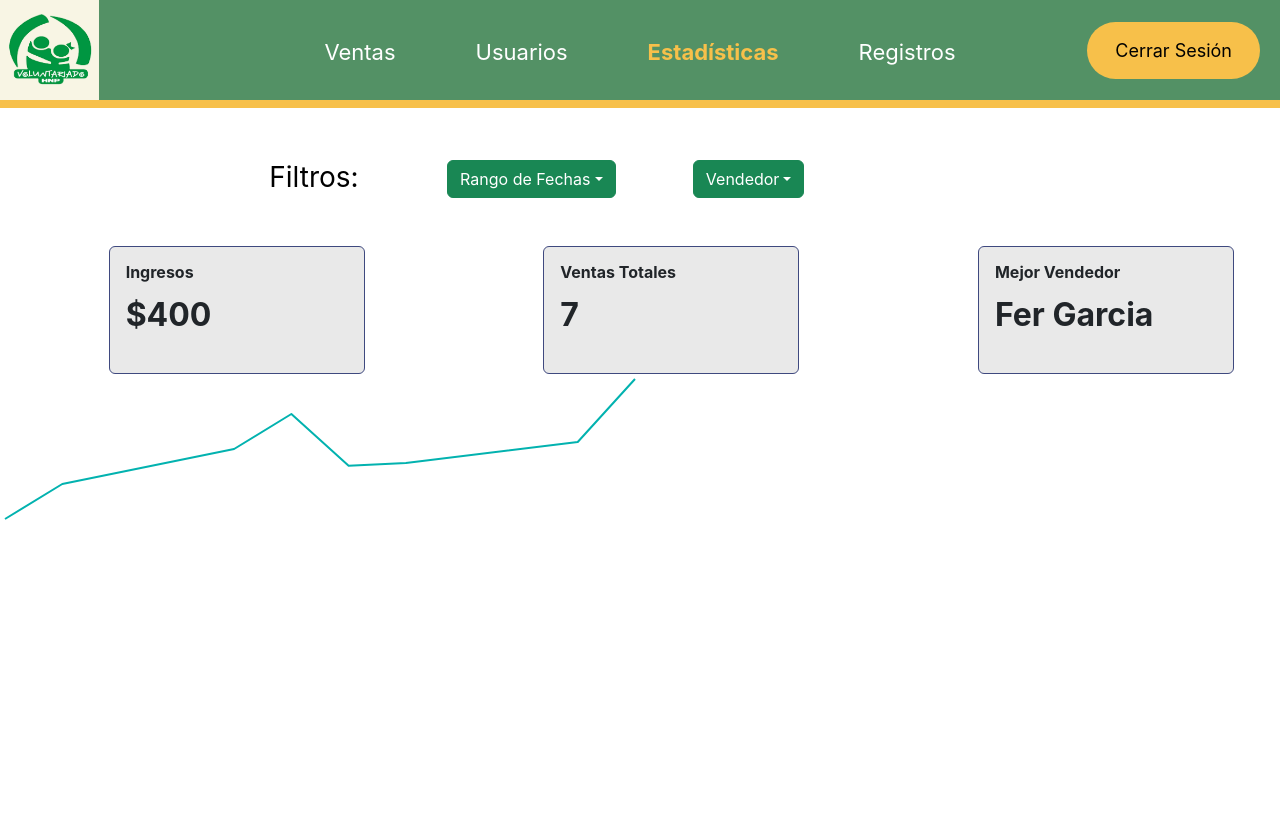
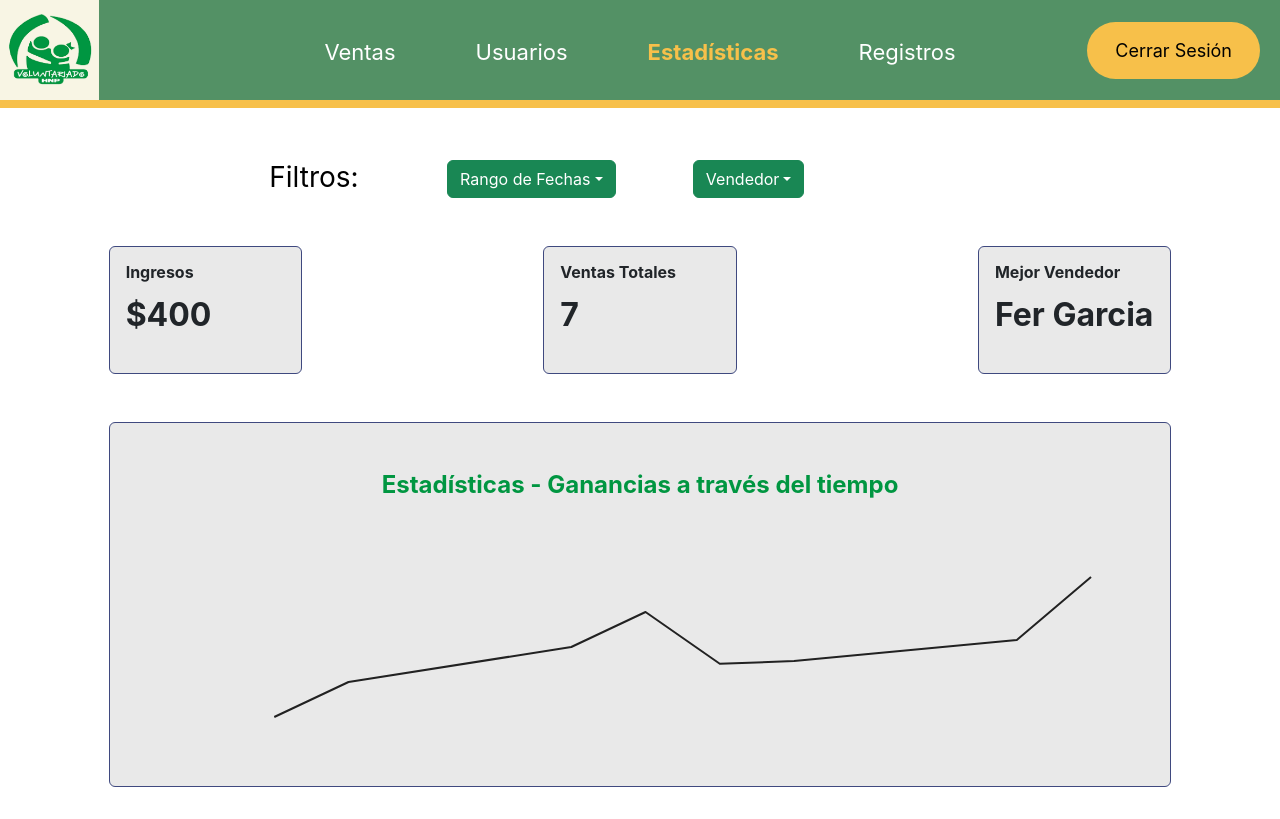
Before and after one commit to ErwinPo/BazarAdmin, a React (Vite) app in the folder WebAdministrator/: page /Estadisticas in a window 1280 px wide. Built offline with nearby package versions, Linux system fonts and the light colour scheme.

Commit message:
Sales Graph added + minor design changes

```diff
--- /dev/null
+++ b/WebAdministrator/src/components/Statistics/SalesGraph.jsx
@@ -0,0 +1,47 @@
+import { Dropdown, Container, Card, Col, Row } from 'react-bootstrap';
+import classes from "./StatisticsSalesGraph.module.css";
+import { SparkLineChart } from '@mui/x-charts/SparkLineChart';
+import { Stack, Box } from '@mui/material';
+
+const SalesGraph = () => {
+    return (
+        <Row className={classes.row}>
+            <Col md="10" className={classes.col}>
+                <Card className={classes.card}>
+                    <h4 className={classes.text}> Estadísticas - Ganancias a través del tiempo </h4>
+
+                    <Stack direction="row" sx={{ width: '85%' }} className={classes.stack}>
+
+
+                        <SparkLineChart
+                            data={[1000, 1500, 2000, 2500, 1760, 1800, 2100, 3000]}
+                            xAxis={{
+                                scaleType: 'time',
+                                data: [
+                                    new Date(2022, 5, 1),
+                                    new Date(2022, 5, 2),
+                                    new Date(2022, 5, 5),
+                                    new Date(2022, 5, 6),
+                                    new Date(2022, 5, 7),
+                                    new Date(2022, 5, 8),
+                                    new Date(2022, 5, 11),
+                                    new Date(2022, 5, 12),
+                                    new Date(2022, 5, 13),
+                                ],
+                                valueFormatter: (value) => value.toISOString().slice(0, 10),
+
+                            }}
+                            colors={['#222222']}
+                            height={150}
+                            showTooltip
+                            showHighlight
+                        />
+
+                    </Stack>
+                </Card>
+            </Col>
+        </Row>
+    );
+};
+
+export default SalesGraph;
--- a/WebAdministrator/src/components/Statistics/StatisticsCards.jsx
+++ b/WebAdministrator/src/components/Statistics/StatisticsCards.jsx
@@ -6,7 +6,7 @@ const StatisticsCards = (props) => {
 
     return(
         <Col md="2" className={classes.col}>
-            <Card className={classes.card} style={{ width: '16rem', height: '8rem' }}>
+            <Card className={classes.card} style={{ width: '15rem', height: '8rem' }}>
                 <Card.Body>
                     <Card.Title className={classes.title} >{props.title}</Card.Title>
                     <Card.Text className={classes.text}>
--- a/WebAdministrator/src/components/Statistics/StatisticsCards.module.css
+++ b/WebAdministrator/src/components/Statistics/StatisticsCards.module.css
@@ -4,12 +4,12 @@
     border-color: #3F497F;
     background-color: #E9E9E9;
     font-weight: 700;
-
-
 }
 
 .col{
     margin:auto;
+    justify-content: space-between;
+    display: flex;
 }
 
 .title{
--- /dev/null
+++ b/WebAdministrator/src/components/Statistics/StatisticsSalesGraph.module.css
@@ -0,0 +1,32 @@
+
+.row{
+    margin-top: 3rem;
+    margin-bottom: 2rem;
+}
+
+.col{
+    margin: auto;
+}
+
+.card{
+    border-color: #3F497F;
+    background-color: #E9E9E9;
+    font-weight: 700
+}
+
+.text{
+    font-weight: bold;
+    color: #009641;
+    padding-top: 3rem;
+}
+
+
+.stack{
+
+    align-items: right;
+    float: right;
+    margin-right: 0px;
+    margin-left: auto;
+    margin-top: 4rem;
+    margin-bottom: 4rem;
+}
--- a/WebAdministrator/src/pages/Estadisticas.jsx
+++ b/WebAdministrator/src/pages/Estadisticas.jsx
@@ -1,15 +1,12 @@
 import React from "react";
 import Navbar from "../components/NavBar/Navbar"
 
-import { SparkLineChart } from '@mui/x-charts/SparkLineChart'
-import Stack from '@mui/material/Stack';
-import Box from '@mui/material/Box';
 import { Button, Col, Image, Row, Container } from 'react-bootstrap'
-import Dropdown from 'react-bootstrap/Dropdown'
 import DatesDropdown from "../components/Statistics/DatesDropdown";
 import UsersDropdown from "../components/Statistics/UsersDropdown";
 import classes from "../components/Statistics/StatisticsDropdowns.module.css"
 import StatisticsCards from "../components/Statistics/StatisticsCards";
+import SalesGraph from "../components/Statistics/SalesGraph";
 
 
 const Estadisticas = () => {
@@ -35,34 +32,9 @@ const Estadisticas = () => {
 			</Row>
 
 
+      <SalesGraph></SalesGraph>
 
 
-
-
-			<Stack direction="row" sx={{ width: '50%' }}>
-      <Box sx={{ flexGrow: 1 }}>
-        <SparkLineChart
-          data={[1000, 1500, 2000, 2500, 1760, 1800, 2100, 3000]}
-          xAxis={{
-            scaleType: 'time',
-            data: [
-              new Date(2022, 5, 1),
-              new Date(2022, 5, 2),
-              new Date(2022, 5, 5),
-              new Date(2022, 5, 6),
-              new Date(2022, 5, 7),
-              new Date(2022, 5, 8),
-              new Date(2022, 5, 11),
-              new Date(2022, 5, 12),
-            ],
-            valueFormatter: (value) => value.toISOString().slice(0, 10),
-          }}
-          height={150}
-          showTooltip
-          showHighlight
-        />
-      </Box>
-	  </Stack>
 
 		</div>
 	);
```
